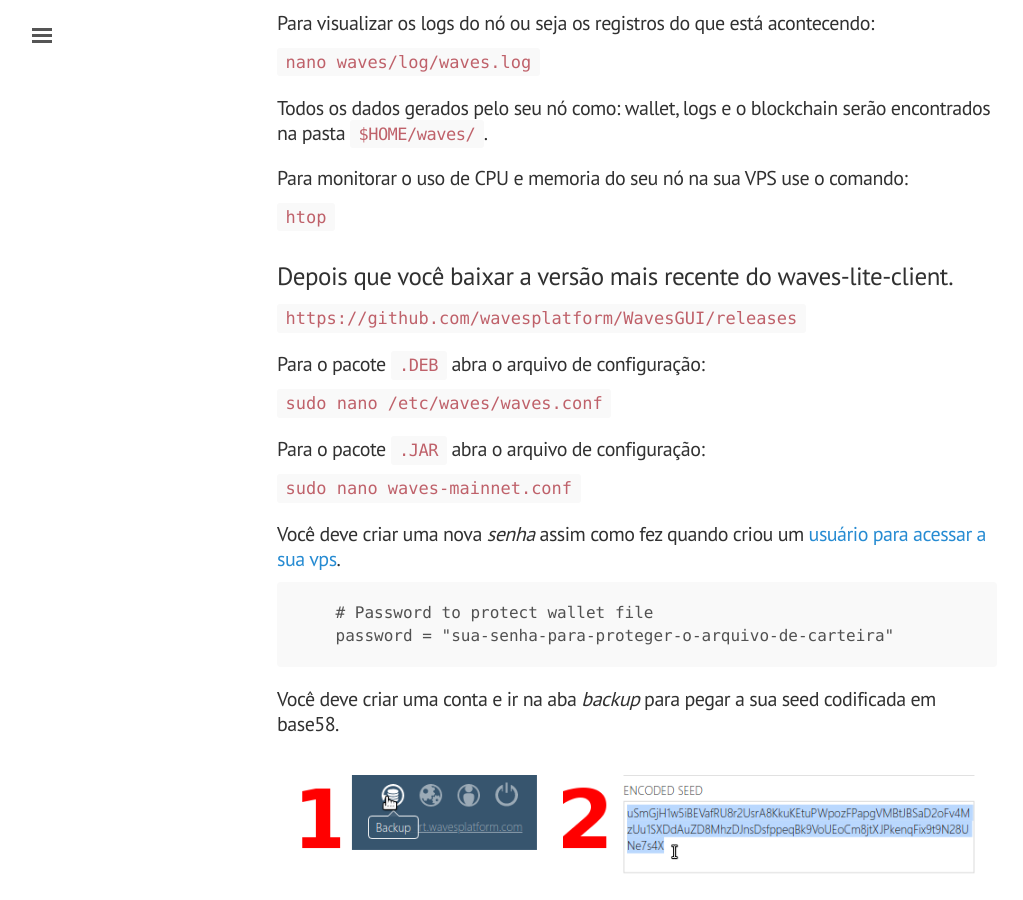
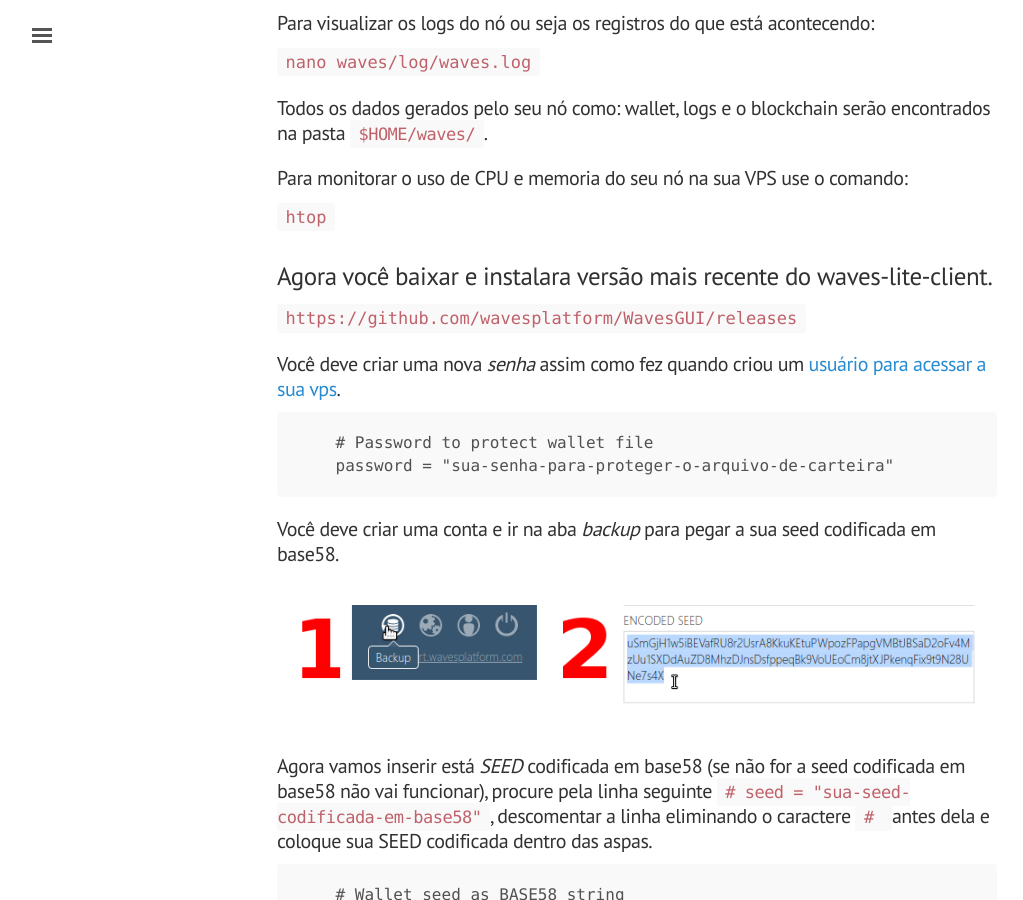
Before and after one commit to wavesone/wavesone.github.io, a Jekyll site: the page built from tutorial.md, in a window 1280 px wide and 900 px high, scrolled down 5442 px. Shown: the whole window, without its empty margins (3-1026 px from the left). Built offline with Jekyll 4.4.1, drawn with Linux system fonts in a browser that asks for light colours.

Commit message:
Update tutorial.md

```diff
--- a/tutorial.md
+++ b/tutorial.md
@@ -154,14 +154,14 @@
 #### Para monitorar o uso de CPU e memoria do seu nó na sua VPS use o comando:
 `htop`
 
-### Depois que você baixar a versão mais recente do waves-lite-client.
+### Agora você baixar e instalara versão mais recente do waves-lite-client.
 `https://github.com/wavesplatform/WavesGUI/releases`
 
-#### Para o pacote `.DEB` abra o arquivo de configuração:
-`sudo nano /etc/waves/waves.conf`
 
-#### Para o pacote `.JAR` abra o arquivo de configuração:
-`sudo nano waves-mainnet.conf`
+
+
+
+
 
 #### Você deve criar uma nova _senha_ assim como fez quando criou um [usuário para acessar a sua vps](#agora-vamos-adicionar-um-novo-usu%C3%A1rio-pra-evitar-usar-a-conta-raiz-root-pois-%C3%A9-muito-perigoso-escolha-uma-senha-muito-forte-sempre-algo-aleat%C3%B3rio-acima-de-16-caracteres-incluindo-letras-mai%C3%BAscula-e-minuscula-n%C3%BAmeros-e-s%C3%ADmbolos-ou-se-voc%C3%AA-achar-mais-comodo-gere-uma-seed-na-waves-wallet-e-use-ela-como-senha-vai-ser-ate-mais-seguro-pois-sera-uma-senha-aleat%C3%B3ria).
 
```
